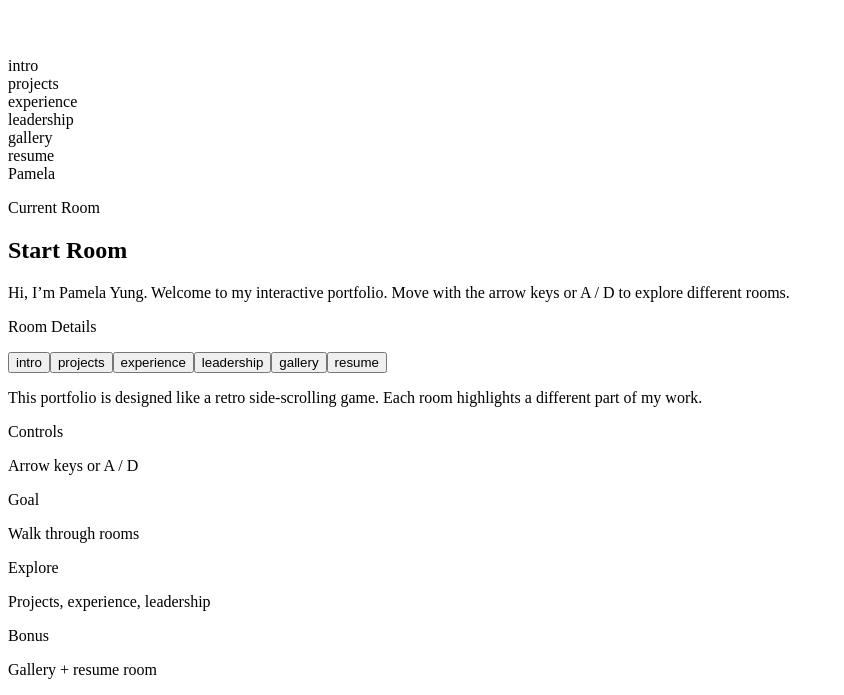
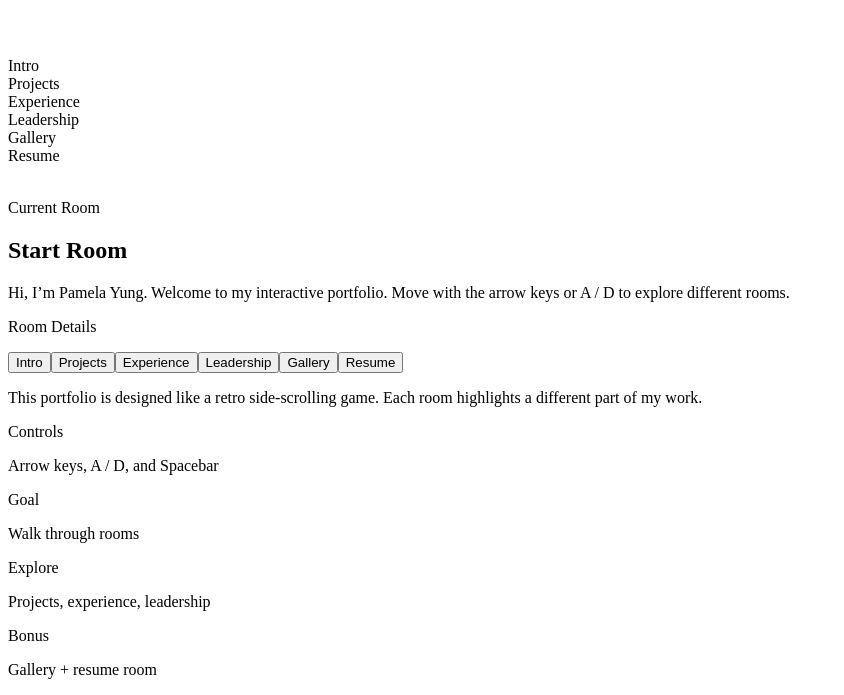
Before and after one commit to pamelayung/portfolio, a React (Vite) app: page / in a window 1280 px wide. Shown: the part 1776-2471 px from the top of the page, without its empty margins (0-844 px from the left). Built offline with nearby package versions, Linux system fonts and the light colour scheme; the HTML template or start-up script is replaced by a standard one.

Commit message:
new theme

```diff
--- a/src/App.jsx
+++ b/src/App.jsx
@@ -1,18 +1,26 @@
-import { useEffect, useMemo, useState } from 'react'
+import { useEffect, useMemo, useRef, useState } from 'react'
 
 const WORLD_WIDTH = 4200
-const PLAYER_STEP = 32
+const PLAYER_STEP = 22
+const GROUND_Y = 80
+const JUMP_VELOCITY = 18
+const GRAVITY = 0.95
 
 export default function PamelaPortfolioGame() {
   const [playerX, setPlayerX] = useState(140)
-  const [activeZone, setActiveZone] = useState('intro')
+  const [playerY, setPlayerY] = useState(GROUND_Y)
+  const [velocityY, setVelocityY] = useState(0)
+  const [isJumping, setIsJumping] = useState(false)
+  const [facing, setFacing] = useState('right')
+  const [activeZone, setActiveZone] = useState('Intro')
   const [showOverlay, setShowOverlay] = useState(true)
   const [galleryIndex, setGalleryIndex] = useState(0)
+  const animationRef = useRef(null)
 
   const zones = useMemo(
     () => [
       {
-        id: 'intro',
+        id: 'Intro',
         title: 'Start Room',
         x1: 0,
         x2: 520,
@@ -25,7 +33,7 @@ export default function PamelaPortfolioGame() {
               This portfolio is designed like a retro side-scrolling game. Each room highlights a different part of my work.
             </p>
             <div className="grid gap-3 sm:grid-cols-2">
-              <InfoCard label="Controls" value="Arrow keys or A / D" />
+              <InfoCard label="Controls" value="Arrow keys, A / D, and Spacebar" />
               <InfoCard label="Goal" value="Walk through rooms" />
               <InfoCard label="Explore" value="Projects, experience, leadership" />
               <InfoCard label="Bonus" value="Gallery + resume room" />
@@ -34,7 +42,7 @@ export default function PamelaPortfolioGame() {
         ),
       },
       {
-        id: 'projects',
+        id: 'Projects',
         title: 'Projects Room',
         x1: 520,
         x2: 1220,
@@ -66,7 +74,7 @@ export default function PamelaPortfolioGame() {
         ),
       },
       {
-        id: 'experience',
+        id: 'Experience',
         title: 'Experience Room',
         x1: 1220,
         x2: 1980,
@@ -88,7 +96,7 @@ export default function PamelaPortfolioGame() {
         ),
       },
       {
-        id: 'leadership',
+        id: 'Leadership',
         title: 'Leadership Room',
         x1: 1980,
         x2: 2750,
@@ -110,7 +118,7 @@ export default function PamelaPortfolioGame() {
         ),
       },
       {
-        id: 'gallery',
+        id: 'Gallery',
         title: 'Gallery Room',
         x1: 2750,
         x2: 3450,
@@ -142,7 +150,7 @@ export default function PamelaPortfolioGame() {
         ),
       },
       {
-        id: 'resume',
+        id: 'Resume',
         title: 'Resume + Contact Room',
         x1: 3450,
         x2: WORLD_WIDTH,
@@ -185,9 +193,9 @@ export default function PamelaPortfolioGame() {
               </a>
             </div>
             <div className="rounded-2xl border border-slate-200 bg-slate-50 p-4">
-              <p className="text-sm text-slate-600">Replace the email below with your preferred contact.</p>
-              <a href="mailto:your-email@example.com" className="mt-2 inline-block text-slate-900 underline">
-                your-email@example.com
+              <p className="text-sm text-slate-600">My email:</p>
+              <a href="mailto:ppyung@ucsd.edu" className="mt-2 inline-block text-slate-900 underline">
+                ppyung@ucsd.edu
               </a>
             </div>
           </div>
@@ -203,20 +211,55 @@ export default function PamelaPortfolioGame() {
   }, [playerX, zones])
 
   useEffect(() => {
+    function tick() {
+      setPlayerY((prevY) => {
+        const nextY = prevY + velocityY
+        if (nextY >= GROUND_Y) {
+          if (isJumping) {
+            setIsJumping(false)
+            setVelocityY(0)
+          }
+          return GROUND_Y
+        }
+        return nextY
+      })
+
+      setVelocityY((prev) => {
+        if (!isJumping && playerY >= GROUND_Y) return 0
+        return prev + GRAVITY
+      })
+
+      animationRef.current = requestAnimationFrame(tick)
+    }
+
+    animationRef.current = requestAnimationFrame(tick)
+    return () => {
+      if (animationRef.current) cancelAnimationFrame(animationRef.current)
+    }
+  }, [velocityY, isJumping, playerY])
+
+  useEffect(() => {
     function onKeyDown(e) {
       if (['ArrowRight', 'd', 'D'].includes(e.key)) {
+        setFacing('right')
         setPlayerX((prev) => Math.min(WORLD_WIDTH - 80, prev + PLAYER_STEP))
         setShowOverlay(true)
       }
       if (['ArrowLeft', 'a', 'A'].includes(e.key)) {
+        setFacing('left')
         setPlayerX((prev) => Math.max(40, prev - PLAYER_STEP))
         setShowOverlay(true)
+      }
+      if ((e.key === ' ' || e.code === 'Space') && !isJumping && playerY >= GROUND_Y) {
+        e.preventDefault()
+        setIsJumping(true)
+        setVelocityY(-JUMP_VELOCITY)
       }
     }
 
     window.addEventListener('keydown', onKeyDown)
     return () => window.removeEventListener('keydown', onKeyDown)
-  }, [])
+  }, [isJumping, playerY])
 
   const currentZone = zones.find((zone) => zone.id === activeZone) || zones[0]
   const cameraX = Math.max(0, Math.min(playerX - 420, WORLD_WIDTH - 1100))
@@ -231,7 +274,13 @@ export default function PamelaPortfolioGame() {
           </div>
           <div className="flex flex-wrap gap-2">
             <button
-              onClick={() => setPlayerX(140)}
+              onClick={() => {
+                setPlayerX(140)
+                setPlayerY(GROUND_Y)
+                setVelocityY(0)
+                setIsJumping(false)
+                setFacing('right')
+              }}
               className="rounded-xl border border-white/40 bg-white/20 px-4 py-2 text-sm font-semibold text-black hover:bg-white/30"
             >
               Restart
@@ -248,7 +297,7 @@ export default function PamelaPortfolioGame() {
         <div className="grid min-h-[calc(100vh-120px)] gap-6 xl:grid-cols-[1.45fr_0.55fr]">
           <div className="overflow-hidden rounded-3xl border border-white/10 bg-slate-900 shadow-2xl shadow-black/30">
             <div className="border-b border-white/10 bg-white/5 px-4 py-3 text-sm text-slate-200">
-              Use ← → or A / D to move through the world.
+              Use ← → or A / D to move. Press Space to jump.
             </div>
 
             <div className="relative h-[560px] overflow-hidden bg-gradient-to-b from-sky-300 via-cyan-200 to-emerald-100">
@@ -298,15 +347,31 @@ export default function PamelaPortfolioGame() {
                 ))}
 
                 <div
-                  className="absolute bottom-20 transition-all duration-150"
-                  style={{ left: `${playerX}px` }}
+                  className="absolute transition-all duration-100"
+                  style={{
+                    left: `${playerX}px`,
+                    bottom: `${playerY}px`,
+                    transform: facing === 'left' ? 'scaleX(-1)' : 'none',
+                  }}
                 >
                   <div className="relative">
-                    <div className="absolute -top-7 left-1/2 -translate-x-1/2 rounded-full bg-black/70 px-3 py-1 text-xs font-medium text-white">
+                    <div
+                      className="absolute -top-8 left-1/2 rounded-full bg-black/70 px-3 py-1 text-xs font-medium text-white"
+                      style={{ transform: facing === 'left' ? 'translateX(50%) scaleX(-1)' : 'translateX(-50%)' }}
+                    >
                       Pamela
                     </div>
-                    <div className="h-20 w-16 rounded-t-[1.5rem] rounded-b-xl border-4 border-slate-900 bg-rose-300" />
-                    <div className="absolute bottom-0 left-1 -z-10 h-4 w-14 rounded-full bg-black/20 blur-md" />
+                    <div className="relative h-24 w-28">
+                      <div className="absolute bottom-1 left-3 h-12 w-16 rounded-[2rem] border-4 border-slate-900 bg-emerald-400" />
+                      <div className="absolute bottom-10 left-10 h-12 w-12 rounded-[1.5rem] border-4 border-slate-900 bg-emerald-400" />
+                      <div className="absolute bottom-18 left-18 h-5 w-5 rounded-full border-4 border-slate-900 bg-emerald-400" />
+                      <div className="absolute bottom-22 left-22 h-2.5 w-2.5 rounded-full bg-slate-900" />
+                      <div className="absolute bottom-8 left-0 h-5 w-8 rounded-l-full rounded-r-2xl border-4 border-slate-900 bg-emerald-400" />
+                      <div className="absolute bottom-0 left-7 h-7 w-4 rounded-b-xl border-4 border-slate-900 bg-emerald-500" />
+                      <div className="absolute bottom-0 left-16 h-7 w-4 rounded-b-xl border-4 border-slate-900 bg-emerald-500" />
+                      <div className="absolute bottom-12 left-20 h-3 w-8 rounded-full border-4 border-slate-900 bg-emerald-300" />
+                    </div>
+                    <div className="absolute bottom-0 left-2 -z-10 h-4 w-20 rounded-full bg-black/20 blur-md" />
                   </div>
                 </div>
               </div>
@@ -321,9 +386,9 @@ export default function PamelaPortfolioGame() {
             </div>
 
             {showOverlay && (
-              <div className="rounded-3xl border border-white/10 bg-white p-6 text-slate-900 shadow-xl shadow-black/20">
+              <div className="rounded-3xl border border-white/10 bg-slate-800 p-6 text-white shadow-xl shadow-black/20">
                 <div className="mb-4 flex items-center justify-between gap-3">
-                  <p className="text-xs uppercase tracking-[0.25em] text-slate-700">Room Details</p>
+                  <p className="text-xs uppercase tracking-[0.25em] text-slate-300">Room Details</p>
                   <div className="flex flex-wrap gap-2">
                     {zones.map((zone) => (
                       <button
@@ -332,9 +397,9 @@ export default function PamelaPortfolioGame() {
                           setPlayerX(zone.x1 + 120)
                           setShowOverlay(true)
                         }}
-                        className={`rounded-full px-3 py-1 text-xs font-medium transition ${
+                        className={`rounded-full px-3 py-1 text-sm font-semibold transition ${
                           zone.id === activeZone
-                            ? 'bg-slate-900 text-white'
+                            ? 'bg-blue-800 text-white shadow-md'
                             : 'bg-slate-200 text-black hover:bg-slate-300'
                         }`}
                       >
@@ -355,9 +420,9 @@ export default function PamelaPortfolioGame() {
 
 function InfoCard({ label, value }) {
   return (
-    <div className="rounded-2xl border border-slate-200 bg-white/70 p-4">
-      <p className="text-xs uppercase tracking-[0.2em] text-slate-500">{label}</p>
-      <p className="mt-2 font-medium text-slate-900">{value}</p>
+    <div className="rounded-2xl border border-slate-600/30 bg-slate-700/40 p-4">
+      <p className="text-xs uppercase tracking-[0.2em] text-slate-300">{label}</p>
+      <p className="mt-2 font-medium text-white">{value}</p>
     </div>
   )
 }
```
